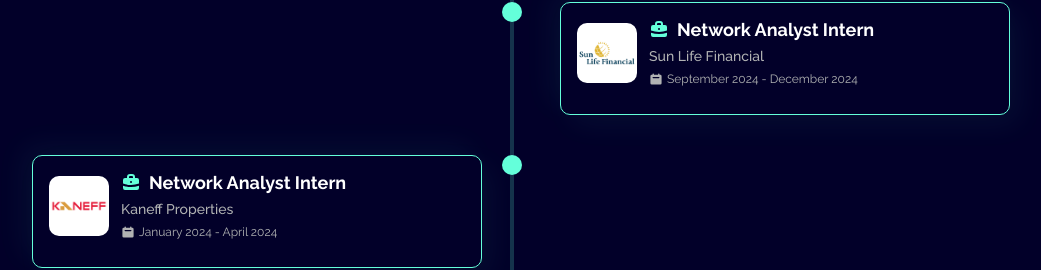
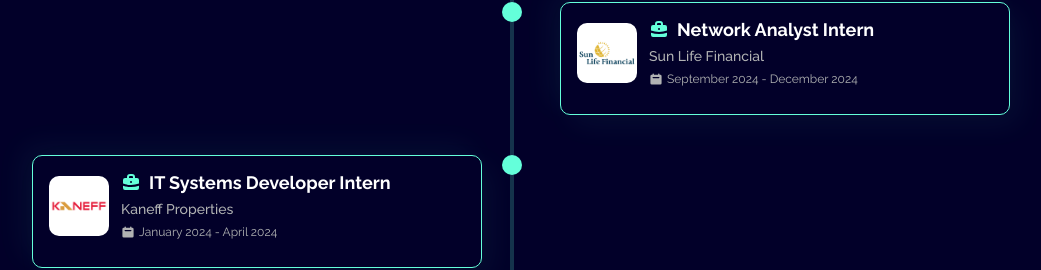
Before and after one commit to AmrAbdelwahed/Portfolio, a React (Create React App) app: page / in a window 1280 px wide. Shown: the part 1828-2098 px from the top of the page, without its empty margins (128-1169 px from the left). Built offline with nearby package versions, Linux system fonts and the light colour scheme.

Commit message:
modified experience

```diff
--- a/src/data/constants.js
+++ b/src/data/constants.js
@@ -213,7 +213,7 @@ export const Bio = {
     {
       id: 2,
       img: require('../images/kaneff.png'),
-      position: "Network Analyst Intern",
+      position: "IT Systems Developer Intern",
       date: "January 2024 - April 2024",
       company: "Kaneff Properties",
     },
```
